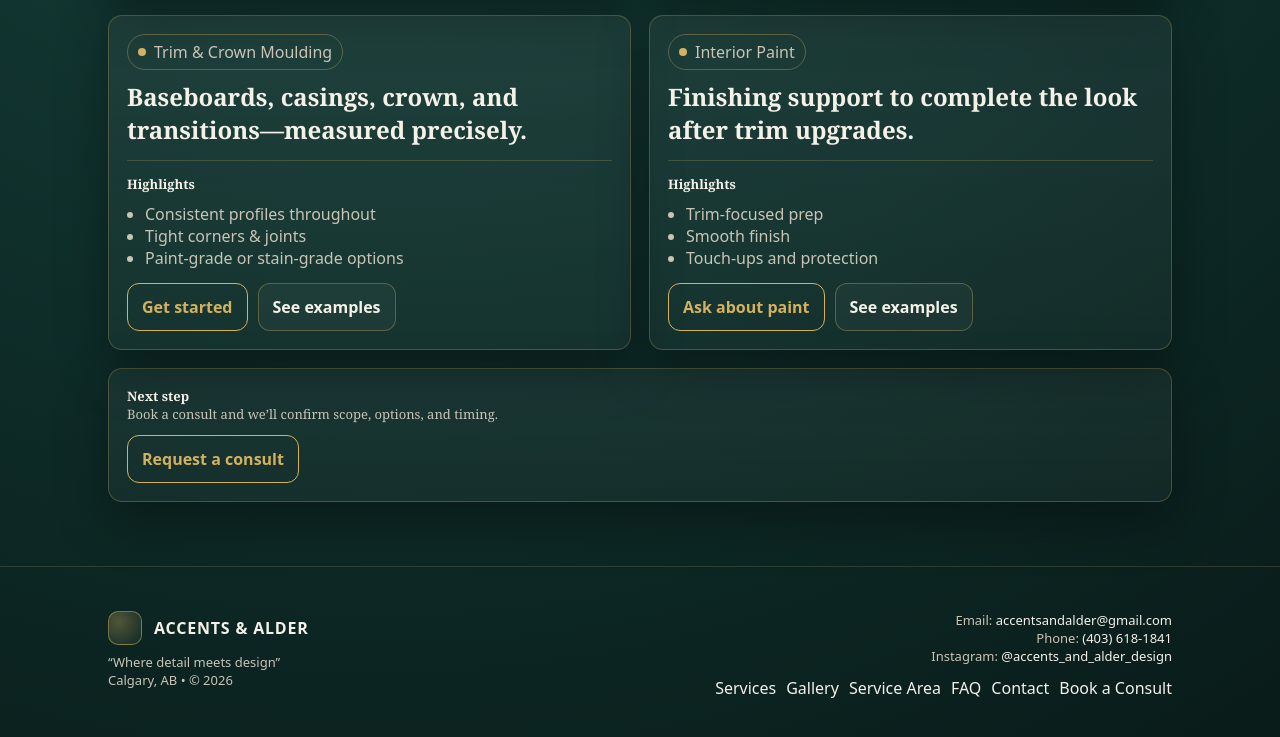
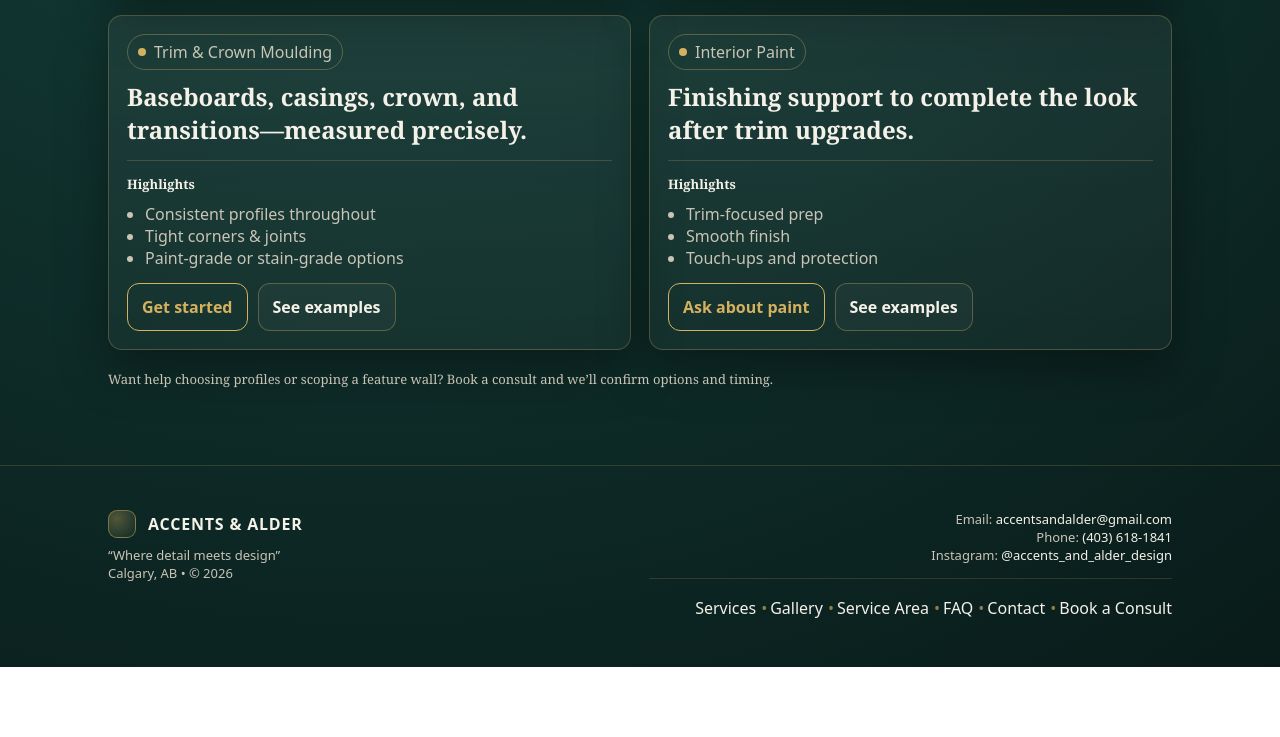
Before and after one commit to Realboyblue/accents-alder-site, a plain HTML site: page services.html in a window 1280 px wide. Shown: the part 579-1316 px from the top of the page. After the commit the page ends 1246 px from the top, so only its background shows below. Drawn offline with Linux system fonts and the light colour scheme.

Commit message:
Add files via upload

```diff
--- a/assets/css/styles.css
+++ b/assets/css/styles.css
@@ -64,7 +64,9 @@ img{max-width:100%;display:block}
 .nav{display:flex;align-items:center;justify-content:space-between;padding:14px 0;gap:12px}
 .brand{display:flex;align-items:center;gap:12px;font-weight:800;letter-spacing:1px}
 .mark{
+  display:inline-block;
   width:34px;height:34px;border-radius:10px;
+  flex:0 0 34px;
   border:1px solid rgba(212,177,95,.5);
   background:radial-gradient(circle at 30% 30%, rgba(212,177,95,.35), rgba(20,58,53,.2));
 }
@@ -239,15 +241,38 @@ select optgroup{
 .footer-brand{display:flex;align-items:center;gap:12px}
 .footer-name{font-weight:900;color:var(--text);letter-spacing:.8px}
 .footer-tagline{margin-top:8px}
-.footer-links{margin-top:12px;display:flex;gap:10px;flex-wrap:wrap;justify-content:flex-end}
-.footer-links a{color:var(--muted)}
+.footer-links{
+  margin-top:14px;
+  padding-top:14px;
+  border-top:1px solid rgba(212,177,95,.18);
+  display:flex;
+  flex-wrap:wrap;
+  gap:0;
+  justify-content:flex-end;
+}
+.footer-links a{
+  color:var(--muted);
+  padding:4px 0;
+}
 .footer-links a:hover{color:var(--text)}
+.footer-links a + a{
+  margin-left:14px;
+  position:relative;
+}
+.footer-links a + a:before{
+  content:"•";
+  position:absolute;
+  left:-9px;
+  color:rgba(212,177,95,.65);
+}
 @media (max-width:700px){
   .footer-grid{grid-template-columns:1fr}
   .footer-right{text-align:left}
   .footer-links{justify-content:flex-start}
 }
 
+
+.footer .mark{width:28px;height:28px;border-radius:9px;flex:0 0 28px}
 .footer{
   padding:44px 0;border-top:1px solid rgba(212,177,95,.18);
   color:var(--muted);
--- a/services.html
+++ b/services.html
@@ -31,13 +31,9 @@
 
       <div class="grid grid-2" data-services></div>
 
-      <div style="margin-top:18px" class="card">
-        <div class="small" style="font-weight:900;color:var(--text)">Next step</div>
-        <div class="small">Book a consult and we’ll confirm scope, options, and timing.</div>
-        <div style="margin-top:12px">
-          <a class="btn btn-primary" href="consult.html">Request a consult</a>
-        </div>
-      </div>
+      <p class="small muted mt-20">
+        Want help choosing profiles or scoping a feature wall? <a href="consult.html">Book a consult</a> and we’ll confirm options and timing.
+      </p>
     </div>
   </main>
   <footer class="footer">
```
